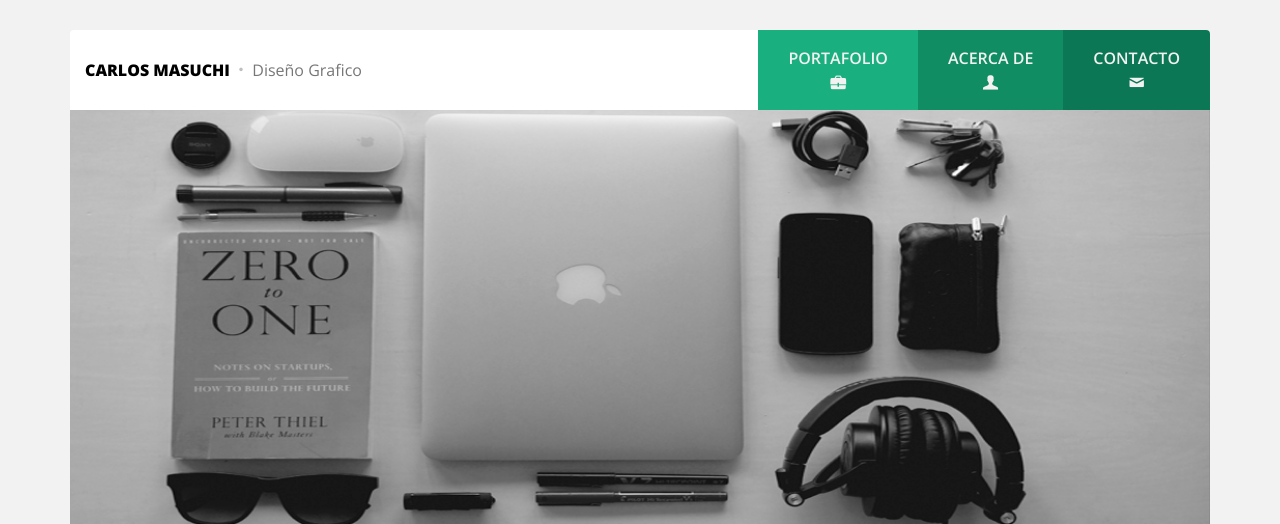
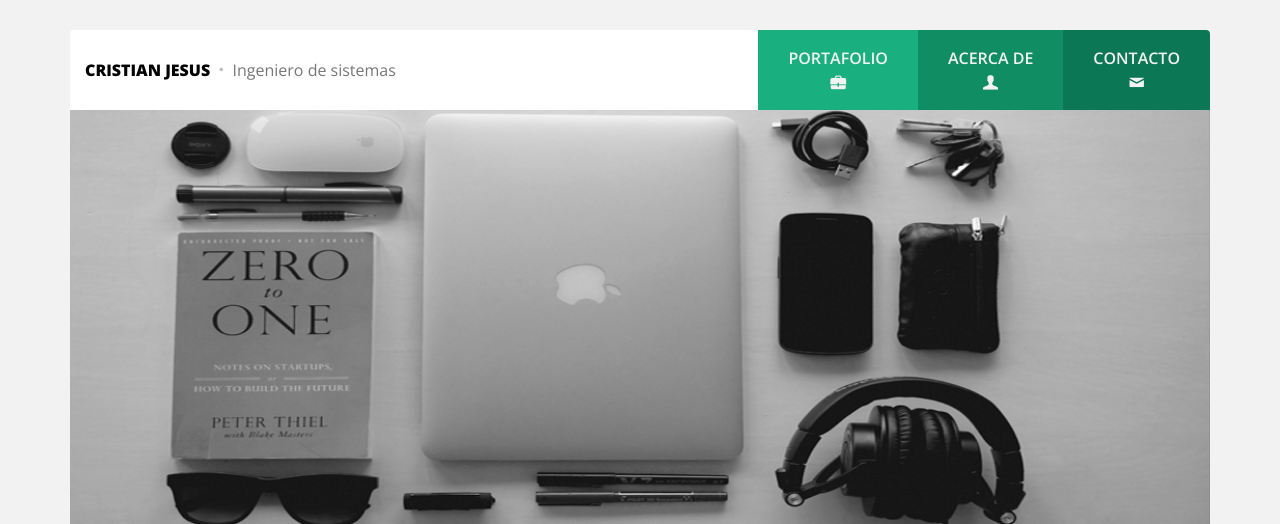
Before and after one commit to cristian24sax/project, a Django app: page /about/ in a window 1280 px wide. Shown: the top 524 px of the page. Run offline with Django 3.2, Linux system fonts and the light colour scheme; some libraries are stand-ins or nearby versions.

Commit message:
corrigiendo los nombres y puesto

```diff
--- a/webPersonal/mainapp/templates/layouts/layout.html
+++ b/webPersonal/mainapp/templates/layouts/layout.html
@@ -4,7 +4,7 @@
 <head>
 	<meta charset="UTF-8">
 	<meta name="viewport" content="width=device-width, initial-scale=1.0">
-	<title>Carlos Masuchi-Portafolio</title>
+	<title>Cristian Jesus-Portafolio</title>
     {% load static%}
 	<link rel="stylesheet" href="{% static 'main/css/bootstrap.min.css' %}">
 	<link href="https://fonts.googleapis.com/css?family=Open+Sans:300,400,600,700,800&display=swap" rel="stylesheet">
@@ -21,9 +21,9 @@
 				<!-- Nombre de usuario -->
 				<div
 					class="col-md-12 col-lg logo d-flex align-items-center justify-content-center justify-content-lg-start">
-					<a class="nombre" href="{% url 'index'%}">Carlos Masuchi</a>
+					<a class="nombre" href="{% url 'index'%}">Cristian Jesus</a>
 					<samp class="icono icon-dot"></samp>
-					<p>Diseño Grafico</p>
+					<p>Ingeniero de sistemas</p>
 				</div>
 				<!-- Menu de navegación -->
 				<nav class="col-md-12 col-lg-auto menu d-flex align-items-stretch flex-wrap flex-sm-nowrap">
```
Also changed, not shown: webPersonal/webPersonal/settings.py (line endings or trailing spaces), 2 other files.
